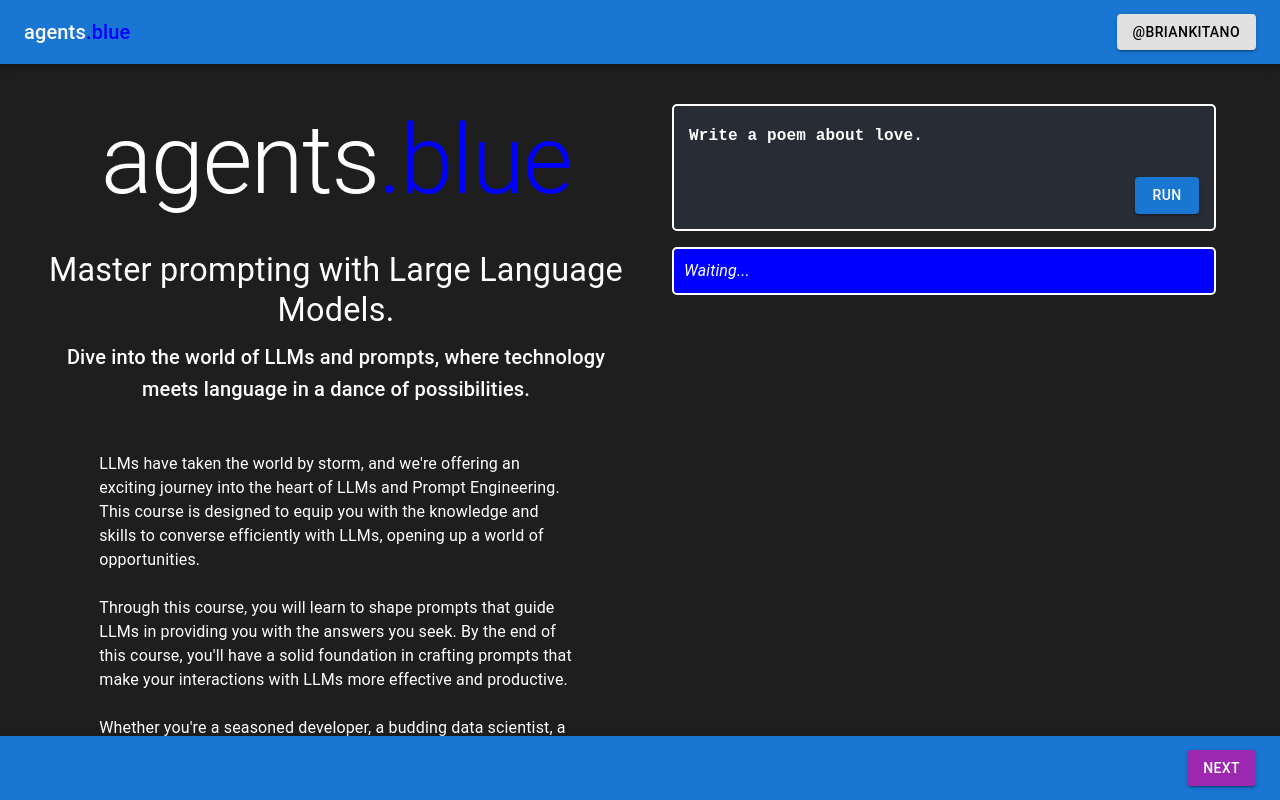
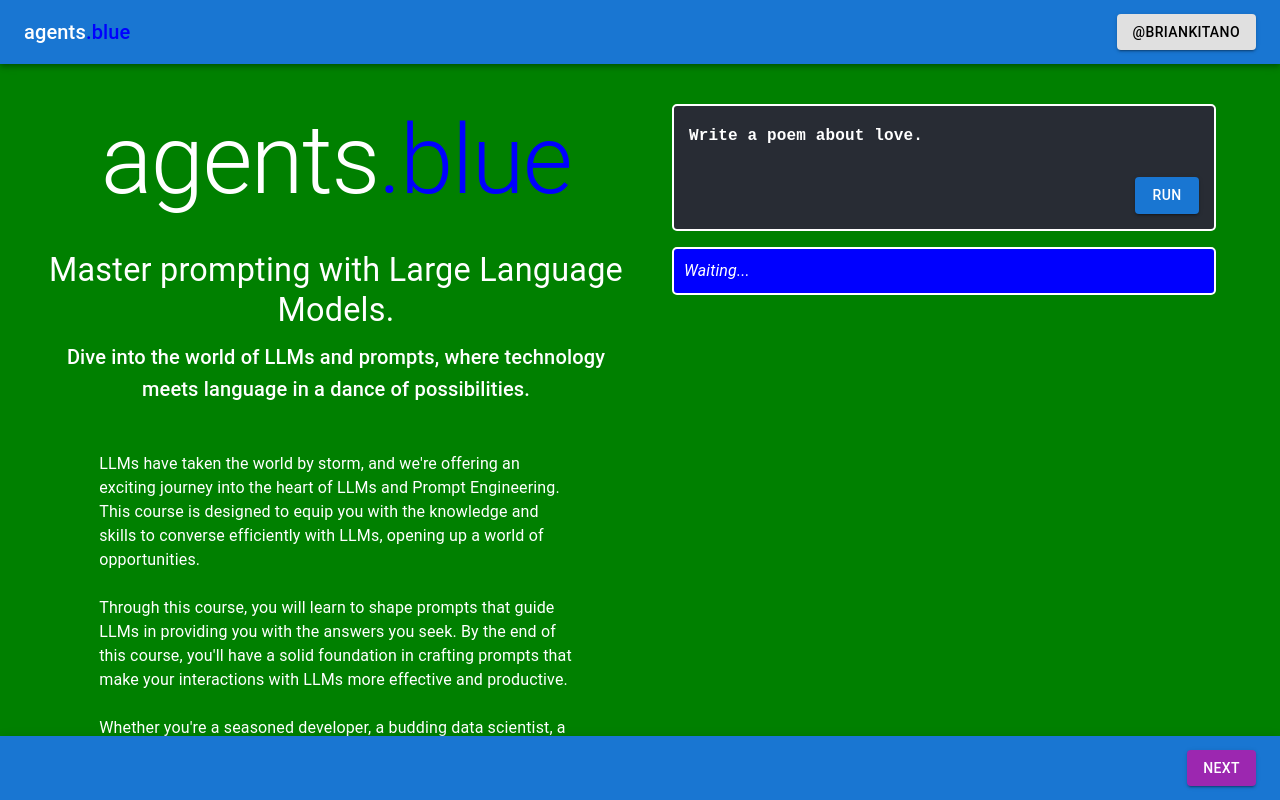
Before and after one commit to bkitano/learn-prompting, a Next.js app: page / in a window 1280 px wide. Shown: the top 800 px of the page. Built offline with nearby package versions, Linux system fonts and the light colour scheme.

Commit message:
useRef to fix the bottom bar covering stuff

```diff
--- a/src/app/layout.tsx
+++ b/src/app/layout.tsx
@@ -9,8 +9,10 @@ import {
   createTheme,
   responsiveFontSizes,
 } from "@mui/material";
+import { get } from "lodash";
 import { Inter } from "next/font/google";
 import Script from "next/script";
+import { useRef } from "react";
 
 const inter = Inter({ subsets: ["latin"] });
 
@@ -32,6 +34,9 @@ export default function RootLayout({
 }: {
   children: React.ReactNode;
 }) {
+  const bottomRef = useRef(null);
+  const height = get(bottomRef, "current.clientHeight");
+
   return (
     <html lang="en">
       <Script
@@ -53,7 +58,12 @@ export default function RootLayout({
       <body className={inter.className}>
         <ThemeProvider theme={theme}>
           <CssBaseline />
-          <div>
+          <div
+            style={{
+              backgroundColor: "green",
+              marginBottom: height,
+            }}
+          >
             <div
               style={{
                 // these styles are so the header stays at the top
@@ -65,6 +75,7 @@ export default function RootLayout({
             </div>
             {children}
             <div
+              ref={bottomRef}
               style={{
                 // these styles are so the footer stays at the bottom
                 // of the viewport, no matter what
```
